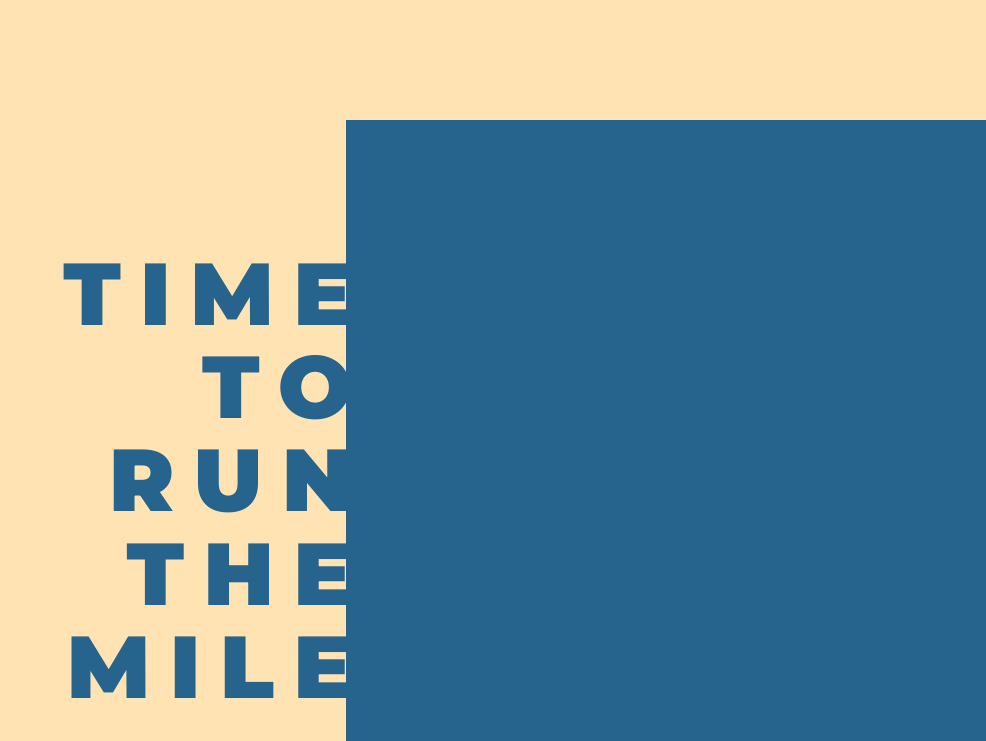
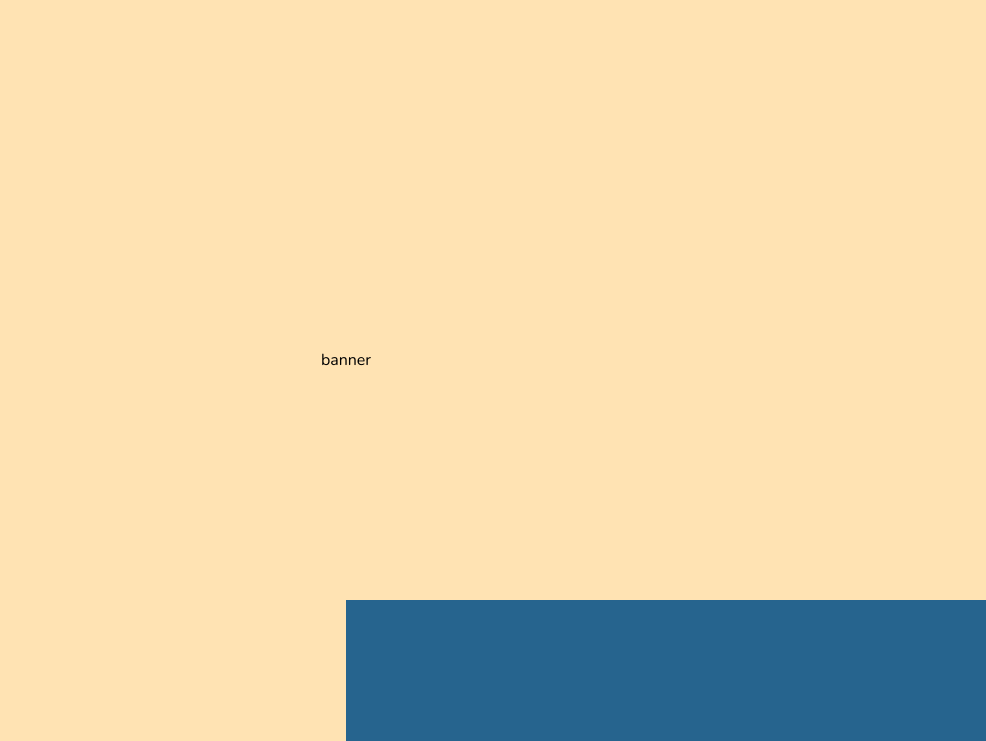
Before and after one commit to Excel2022Web/marathon, a React (Create React App) app: page / in a window 1280 px wide. Shown: the part 680-1421 px from the top of the page, without its empty margins (294-1280 px from the left). Built offline with nearby package versions, Linux system fonts and the light colour scheme.

Commit message:
🏃‍♀️🏃‍♂️

```diff
--- a/package.json
+++ b/package.json
@@ -10,6 +10,7 @@
     "@testing-library/react": "^13.0.0",
     "@testing-library/user-event": "^13.2.1",
     "aos": "^2.3.4",
+    "google-maps-react": "^2.0.6",
     "react": "^18.2.0",
     "react-dom": "^18.2.0",
     "react-icons": "^4.7.1",
--- /dev/null
+++ b/src/components/Banner/Banner.css
@@ -0,0 +1,18 @@
+.banner {
+    min-height: 60vh;
+    display: flex;
+    flex-direction: column;
+    align-items: center;
+    justify-content: center;
+    background-color: var(--bg-color);
+}
+
+.banner__container {
+    display: flex;
+    align-items: center;
+    justify-content: center;
+    width: 90%;
+    margin: auto;
+    padding: 2rem 0;
+    gap: 2rem;
+}
--- /dev/null
+++ b/src/components/Banner/Banner.js
@@ -0,0 +1,15 @@
+import React from 'react'
+
+import './Banner.css'
+
+function Banner() {
+  return (
+    <div className='banner'>
+        <div className='banner__component'>
+        banner
+        </div>
+    </div>
+  )
+}
+
+export default Banner
--- /dev/null
+++ b/src/components/GMaps/GMaps.css
@@ -0,0 +1,7 @@
+.gmap {
+    height: 100vh;
+    display: flex;
+    align-items: center;
+    justify-content: center;
+    overflow: hidden !important;
+}
--- /dev/null
+++ b/src/components/GMaps/GMaps.js
@@ -0,0 +1,37 @@
+import React, { Component } from 'react'
+import { Map, GoogleApiWrapper, Marker } from 'google-maps-react';
+
+import './GMaps.css'
+
+const API_KEY = 'AIzaSyBx9uEFCRpqJZQ1-4dUm0sHvyJl96K1OaQ'
+
+export class MapContainer extends Component {
+    render() {
+        return (
+            <div className='gmap'>
+                <Map
+                    google={this.props.google}
+                    zoom={14}
+                    style={{width: "100%", height: '100%', overflow: 'hidden', position: 'relative'}}
+                    initialCenter={
+                        {
+                            lat: 9.988386978962652,
+                            lng: 76.30134426199614
+                        }
+                    }
+                >
+                    <Marker
+                        title={'IMA Hall, Kaloor'}
+                        name={'IMA Hall'}
+                        position={{lat: 9.988386978962652, lng: 76.30134426199614}}
+
+                    />
+                </Map>
+            </div>
+        );
+    }
+}
+
+export default GoogleApiWrapper({
+  apiKey: API_KEY
+})(MapContainer)
--- a/src/components/index.js
+++ b/src/components/index.js
@@ -2,8 +2,10 @@ export { default as Navbar } from './Navbar/Navbar'
 export { default as Footer } from './Footer/Footer'
 
 export { default as Home } from './Home/Home'
+export { default as Banner } from './Banner/Banner'
 export { default as About } from './About/About'
 export { default as Schedule } from './Schedule/Schedule'
+export { default as GMaps } from './GMaps/GMaps'
 export { default as Excel } from './Excel/Excel'
 export { default as Sponsors } from './Sponsors/Sponsors'
 export { default as Contact } from './Contact/Contact'
--- a/src/pages/LandingPage/LandingPage.js
+++ b/src/pages/LandingPage/LandingPage.js
@@ -1,6 +1,6 @@
 import React from 'react'
 
-import { Home, About, Excel, Schedule, Sponsors, Contact } from '../../components'
+import { Home, Banner, About, Excel, Schedule, GMaps, Sponsors, Contact } from '../../components'
 
 import './LandingPage.css'
 
@@ -8,8 +8,10 @@ function LandingPage() {
   return (
     <div className='landingPage'>
       <Home />
+      <Banner />
       <About />
       <Schedule />
+      <GMaps />
       <Excel />
       <Sponsors />
       <Contact />
```
Also changed, not shown: 1 other file (tests, documents, lock files or other folders).
